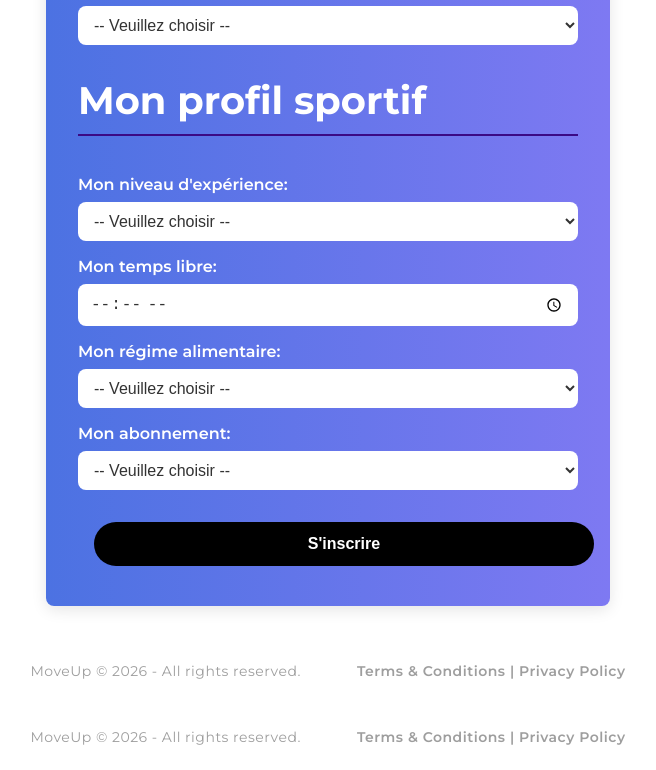
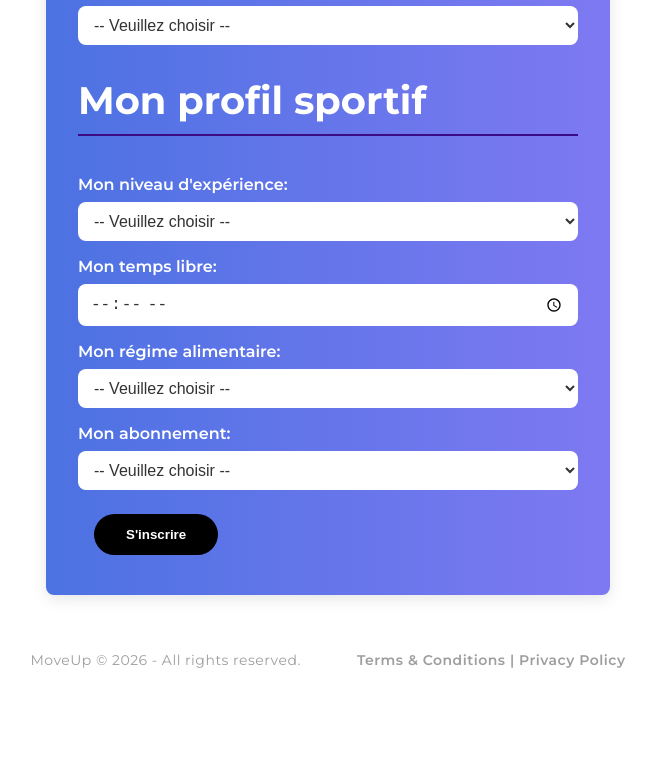
Before and after one commit to DevNexus59/MoveUp, a React (Vite) app in the folder client/: page /pages/Inscription in a window 1280 px wide. Shown: the part 1164-1934 px from the top of the page, without its empty margins (312-968 px from the left). After the commit the page ends 1857 px from the top, so only its background shows below. Built offline with nearby package versions, Linux system fonts and the light colour scheme.

Commit message:
fix css and remove footer in code

```diff
--- a/client/src/pages/Connexion.tsx
+++ b/client/src/pages/Connexion.tsx
@@ -1,7 +1,6 @@
 import type React from "react";
 import { useState } from "react";
 import { Link } from "react-router";
-import Footer from "../components/Footer";
 import Hero from "../components/Hero";
 import "../App.css";
 import "./Connexion.css";
@@ -76,7 +75,6 @@ function Login() {
         </form>
 
         {message && <p>{message}</p>}
-        <Footer />
       </div>
     </>
   );
--- a/client/src/pages/Inscription.css
+++ b/client/src/pages/Inscription.css
@@ -59,20 +59,6 @@
 .register-container select:focus {
   /* border-color: var(--linkv); (l'ancienne règle n'est plus utile) */
   outline: 2px solid var(--linkv); /* CHANGÉ: Utilise outline pour le focus */
-}
-
-.register-container button {
-  width: 100%;
-  padding: 0.8rem 2rem;
-  background-color: var(--black);
-  color: white;
-  border: none;
-  border-radius: 25px;
-  font-size: 16px;
-  font-weight: bold;
-  cursor: pointer;
-  transition: background-color 0.3s;
-  margin-top: 1rem;
 }
 
 .register-container button:hover {
--- a/client/src/pages/Inscription.tsx
+++ b/client/src/pages/Inscription.tsx
@@ -1,6 +1,5 @@
 import type React from "react";
 import { useState } from "react";
-import Footer from "../components/Footer";
 import "./Inscription.css";
 import "../App.css";
 
@@ -477,7 +476,6 @@ function Register() {
 
         {message && <p>{message}</p>}
       </div>
-      <Footer />
     </>
   );
 }
```
